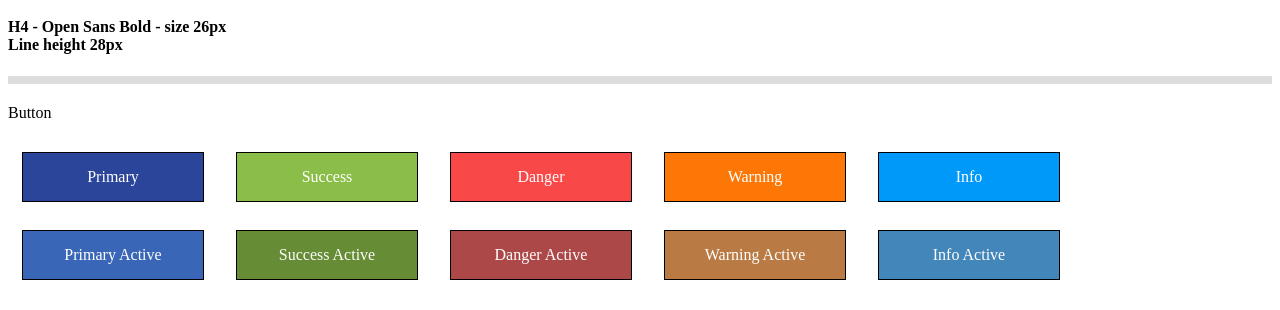
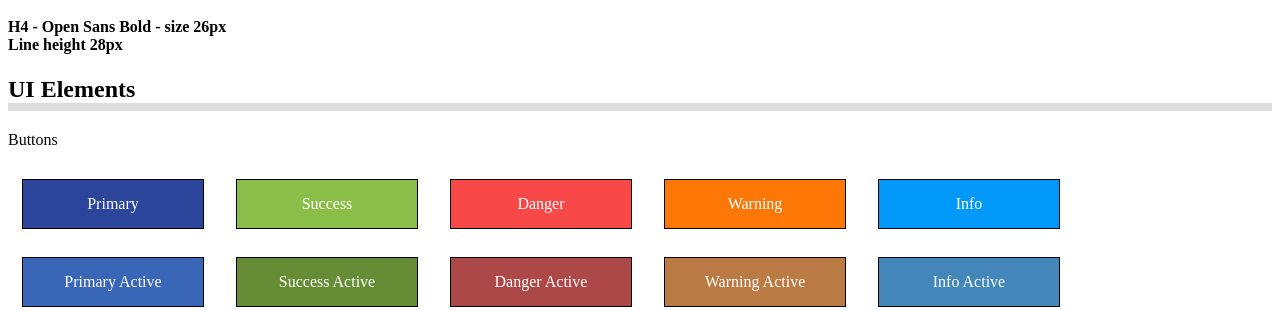
Before and after one commit to aarona65/class-activities, a plain HTML site: page 17.2-activities/01_Containers_Structure/unsolved/index.html in a window 1280 px wide. Shown: the part 1464-1774 px from the top of the page. Drawn offline with Linux system fonts and the light colour scheme.

Commit message:
17.2 USPS updates

```diff
--- a/17.2-activities/01_Containers_Structure/unsolved/index.html
+++ b/17.2-activities/01_Containers_Structure/unsolved/index.html
@@ -83,8 +83,8 @@
 
 <!-- UI Elements Section -->
 <section class="uiElements">
-  <h2 class = "sectionHead"></h2>
-  <p>Button</p>
+  <h2 class = "sectionHead">UI Elements</h2>
+  <p>Buttons</p>
   <div class = "buttonContain">
     <div class ="button primary">Primary</div>
     <div class ="button success">Success</div>
```
